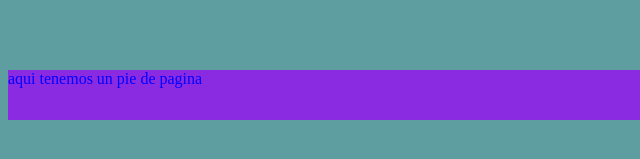
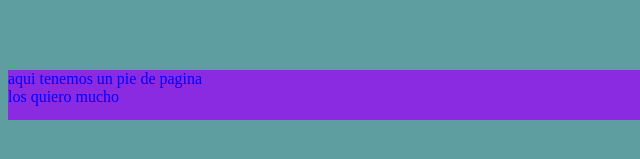
Before and after one commit to juansebastianod/nuevo.github.io, a plain HTML site: page index.html in a window 1280 px wide. Shown: the part 465-624 px from the top of the page, 0-640 px from the left. Drawn offline with Linux system fonts and the light colour scheme.

Commit message:
no me acuerdo

```diff
--- a/index.html
+++ b/index.html
@@ -18,7 +18,7 @@
         <h1>hola mundo</h1>
     </header>
     <footer>
-        <p>aqui tenemos un pie de pagina</p>
+        <p>aqui tenemos un pie de pagina <br>los quiero mucho</p>
 
 
     </footer>
```
